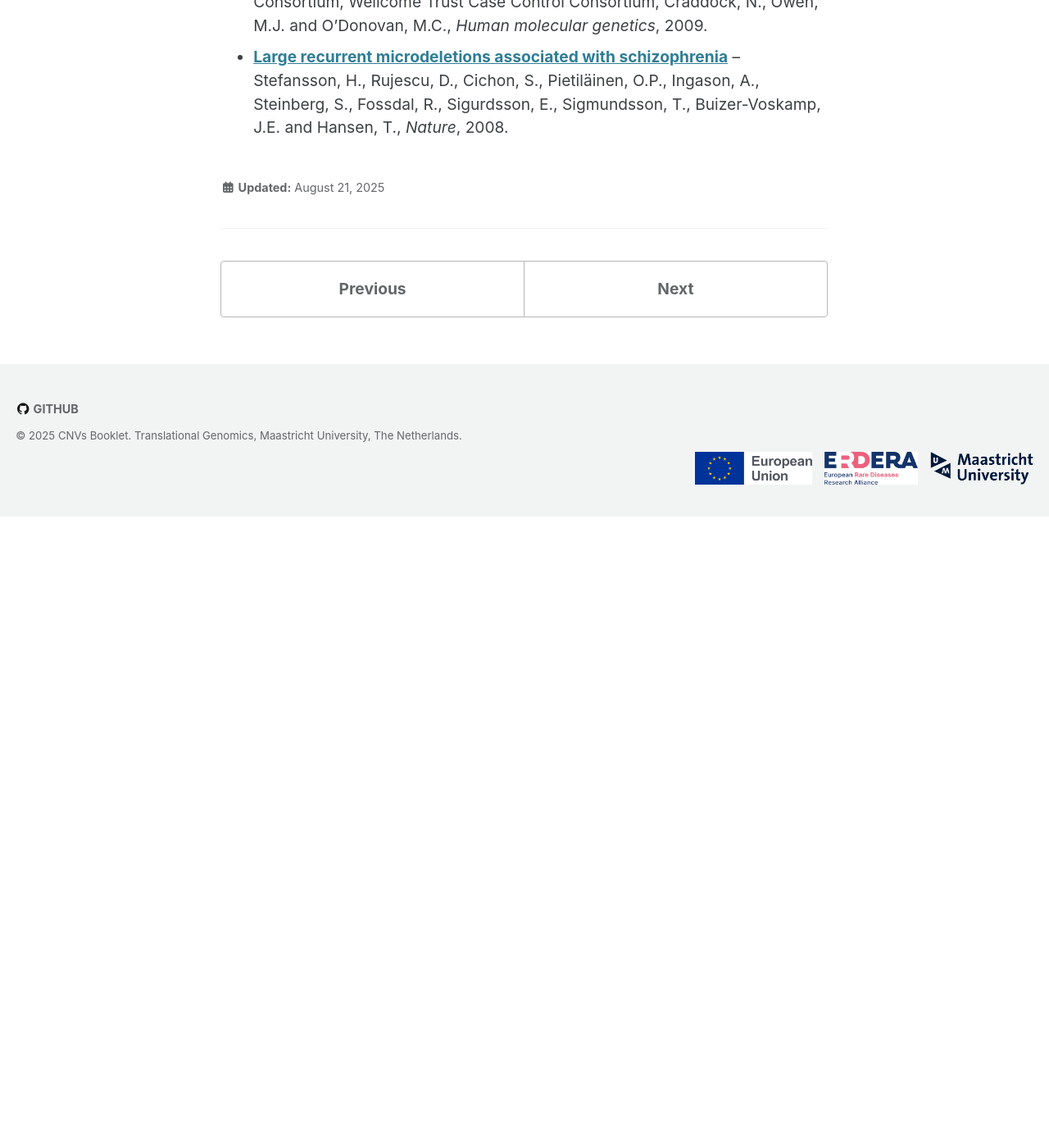
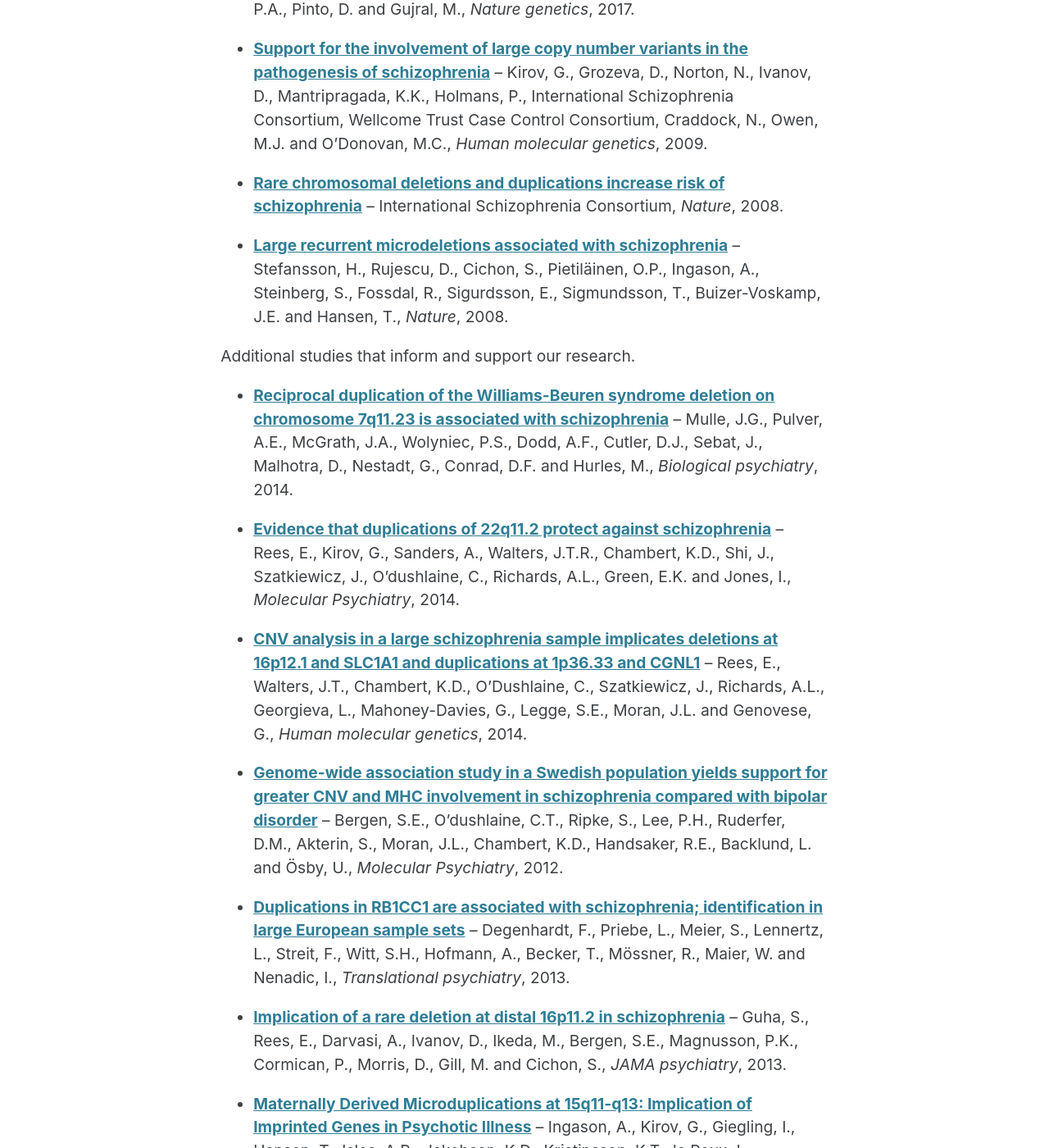
Before and after one commit to CNVPathwayAtlas/cnv-website, a Jekyll site: the page built from _pages/3-publications.md, in a window 1280 px wide and 1400 px high, scrolled down 828 px. Shown: the whole window at 82% size. Built offline with Jekyll 4.4.1, drawn with Linux system fonts in a browser that asks for light colours; cached includes are drawn as plain includes; before the commit the page ends 1458 px from its top, so only the background shows below that; some of the changed text lies outside the part shown.

Commit message:
Add more reference publications

```diff
--- a/_pages/3-publications.md
+++ b/_pages/3-publications.md
@@ -7,13 +7,57 @@ layout: single
 ## Our key related research articles
 This section features research publications authored by our team.
 
+- **<a href="link-to-paper" target="_blank">CNV Booklet</a>** – A.V. *et al.*, Aiming for Nature- Scientific Data - Data Descriptor, 2025/2026.
+
 - **<a href="https://doi.org/10.1080/15622975.2024.2327027" target="_blank">Copy number variant risk loci for schizophrenia converge on the BDNF pathway</a>** – Ehrhart, F., Silva, A., Amelsvoort, T. van, von Scheibler, E., Evelo, C., & Linden, D. E. J., *The World Journal of Biological Psychiatry*, 2024.
-- **<a href="link-to-paper" target="_blank">Title of Your Paper 2</a>** – Authors, Journal/Conference, Year
-- **<a href="link-to-paper" target="_blank">Title of Your Paper 3</a>** – Authors, Journal/Conference, Year
+
+- **<a href="https://doi.org/10.1093/nar/gkad960" target="_blank">WikiPathways 2024: next generation pathway database</a>** – Agrawal, A., Balcı, H., Hanspers, K., Coort, S.L., Martens, M., Slenter, D.N., Ehrhart, F., Digles, D., Waagmeester, A., Wassink, I. and Abbassi-Daloii, T., *Nucleic acids research*, 2024.
 
 ## External research articles
 A selection of key studies that inform and support our research.
 
 - **<a href="https://pmc.ncbi.nlm.nih.gov/articles/PMC5737772/" target="_blank">Contribution of copy number variants to schizophrenia from a genome-wide study of 41,321 subjects</a>** – Marshall, C.R., Howrigan, D.P., Merico, D., Thiruvahindrapuram, B., Wu, W., Greer, D.S., Antaki, D., Shetty, A., Holmans, P.A., Pinto, D. and Gujral, M., *Nature genetics*, 2017.
+
 - **<a href="https://pmc.ncbi.nlm.nih.gov/articles/PMC2664144/" target="_blank">Support for the involvement of large copy number variants in the pathogenesis of schizophrenia</a>** – Kirov, G., Grozeva, D., Norton, N., Ivanov, D., Mantripragada, K.K., Holmans, P., International Schizophrenia Consortium, Wellcome Trust Case Control Consortium, Craddock, N., Owen, M.J. and O'Donovan, M.C., *Human molecular genetics*, 2009.
+
+- **<a href="https://www.nature.com/articles/nature07239" target="_blank">Rare chromosomal deletions and duplications increase risk of schizophrenia</a>** – International Schizophrenia Consortium, *Nature*, 2008.
+
 - **<a href="https://pmc.ncbi.nlm.nih.gov/articles/PMC2687075/" target="_blank">Large recurrent microdeletions associated with schizophrenia</a>** – Stefansson, H., Rujescu, D., Cichon, S., Pietiläinen, O.P., Ingason, A., Steinberg, S., Fossdal, R., Sigurdsson, E., Sigmundsson, T., Buizer-Voskamp, J.E. and Hansen, T., *Nature*, 2008.
+
+Additional studies that inform and support our research.
+
+- **<a href="https://pmc.ncbi.nlm.nih.gov/articles/PMC3838485/" target="_blank">Reciprocal duplication of the Williams-Beuren syndrome deletion on chromosome 7q11.23 is associated with schizophrenia</a>** – Mulle, J.G., Pulver, A.E., McGrath, J.A., Wolyniec, P.S., Dodd, A.F., Cutler, D.J., Sebat, J., Malhotra, D., Nestadt, G., Conrad, D.F. and Hurles, M., *Biological psychiatry*, 2014.
+
+- **<a href="https://www.nature.com/articles/mp2013156" target="_blank">Evidence that duplications of 22q11.2 protect against schizophrenia</a>** – Rees, E., Kirov, G., Sanders, A., Walters, J.T.R., Chambert, K.D., Shi, J., Szatkiewicz, J., O'dushlaine, C., Richards, A.L., Green, E.K. and Jones, I., *Molecular Psychiatry*, 2014.
+
+- **<a href="https://pmc.ncbi.nlm.nih.gov/articles/PMC3929090/" target="_blank">CNV analysis in a large schizophrenia sample implicates deletions at 16p12.1 and SLC1A1 and duplications at 1p36.33 and CGNL1</a>** – Rees, E., Walters, J.T., Chambert, K.D., O'Dushlaine, C., Szatkiewicz, J., Richards, A.L., Georgieva, L., Mahoney-Davies, G., Legge, S.E., Moran, J.L. and Genovese, G., *Human molecular genetics*, 2014.
+
+- **<a href="https://pmc.ncbi.nlm.nih.gov/articles/PMC3724337/" target="_blank">Genome-wide association study in a Swedish population yields support for greater CNV and MHC involvement in schizophrenia compared with bipolar disorder</a>** – Bergen, S.E., O'dushlaine, C.T., Ripke, S., Lee, P.H., Ruderfer, D.M., Akterin, S., Moran, J.L., Chambert, K.D., Handsaker, R.E., Backlund, L. and Ösby, U., *Molecular Psychiatry*, 2012.
+
+- **<a href="https://www.nature.com/articles/tp2013101" target="_blank">Duplications in RB1CC1 are associated with schizophrenia; identification in large European sample sets</a>** – Degenhardt, F., Priebe, L., Meier, S., Lennertz, L., Streit, F., Witt, S.H., Hofmann, A., Becker, T., Mössner, R., Maier, W. and Nenadic, I., *Translational psychiatry*, 2013.
+
+- **<a href="https://pmc.ncbi.nlm.nih.gov/articles/PMC3750982/" target="_blank">Implication of a rare deletion at distal 16p11.2 in schizophrenia</a>** – Guha, S., Rees, E., Darvasi, A., Ivanov, D., Ikeda, M., Bergen, S.E., Magnusson, P.K., Cormican, P., Morris, D., Gill, M. and Cichon, S., *JAMA psychiatry*, 2013.
+
+- **<a href="https://pmc.ncbi.nlm.nih.gov/articles/PMC3428917/" target="_blank">Maternally Derived Microduplications at 15q11-q13: Implication of Imprinted Genes in Psychotic Illness</a>** – Ingason, A., Kirov, G., Giegling, I., Hansen, T., Isles, A.R., Jakobsen, K.D., Kristinsson, K.T., le Roux, L., Gustafsson, O., Craddock, N. and Möller, H.J., *American Journal of Psychiatry*, 2011.
+
+- **<a href="https://pmc.ncbi.nlm.nih.gov/articles/PMC4441324/" target="_blank">Copy number variants in schizophrenia: confirmation of five previous findings and new evidence for 3q29 microdeletions and VIPR2 duplications</a>** – Levinson, D.F., Duan, J., Oh, S., Wang, K., Sanders, A.R., Shi, J., Zhang, N., Mowry, B.J., Olincy, A., Amin, F. and Cloninger, C.R., *American Journal of Psychiatry*, 2011.
+
+- **<a href="https://pmc.ncbi.nlm.nih.gov/articles/PMC3351382/" target="_blank">Duplications of the Neuropeptide Receptor VIPR2 Confer Significant Risk for Schizophrenia</a>** – Vacic, V., McCarthy, S., Malhotra, D., Murray, F., Chou, H.H., Peoples, A., Makarov, V., Yoon, S., Bhandari, A., Corominas, R. and Iakoucheva, L.M., *Nature*, 2011.
+
+- **<a href="https://pmc.ncbi.nlm.nih.gov/articles/PMC2917706/" target="_blank">Microdeletions of 3q29 confer high risk for schizophrenia</a>** – Mulle, J.G. *et al.*, *The American Journal of Human Genetics*, 2010.
+
+- **<a href="https://pmc.ncbi.nlm.nih.gov/articles/PMC2978962/" target="_blank">Deletion 17q12 Is a Recurrent Copy Number Variant that Confers High Risk of Autism and Schizophrenia</a>** – Moreno-De-Luca, D., Mulle, J.G., Kaminsky, E.B., Sanders, S.J., Myers, S.M., Adam, M.P., Pakula, A.T., Eisenhauer, N.J., Uhas, K., Weik, L. and Guy, L., *The American Journal of Human Genetics*, 2010.
+
+- **<a href="https://www.nature.com/articles/ng.474" target="_blank">Microduplications of 16p11.2 are associated with schizophrenia</a>** –  McCarthy, S.E. *et al.*, *Nature genetics*, 2009.
+
+- **<a href="https://academic.oup.com/hmg/article-abstract/17/3/458/600099?redirectedFrom=fulltext&login=false" target="_blank">Comparative genome hybridization suggests a role for NRXN1 and APBA2 in schizophrenia</a>** –  Kirov, G., Gumus, D., Chen, W., Norton, N., Georgieva, L., Sari, M., O’Donovan, M.C., Erdogan, F., Owen, M.J., Ropers, H.H. and Ullmann, R., *Human molecular genetics*, 2008.
+
+- **<a href="https://pmc.ncbi.nlm.nih.gov/articles/PMC2695245/" target="_blank">Disruption of the neurexin 1 gene is associated with schizophrenia</a>** – Rujescu, D. *et al.*, *Human molecular genetic*, 2008.
+
+- **<a href="https://doi.org/10.1002/ajmg.1320420131" target="_blank">Late-onset psychosis in the velo-cardio-facial syndrome</a>** – Shprintzen, R.J., Goldberg, R., Golding-Kushner, K.J. & Marion, R.W., *American journal of medical genetics*, 1992.
+
+
+
+<p style="margin-top: 8em;">
+Note: Where possible, we have provided links to full open-access articles. Some articles were accessed through Maastricht University, so full access via these links cannot be guaranteed.
+</p>
```
